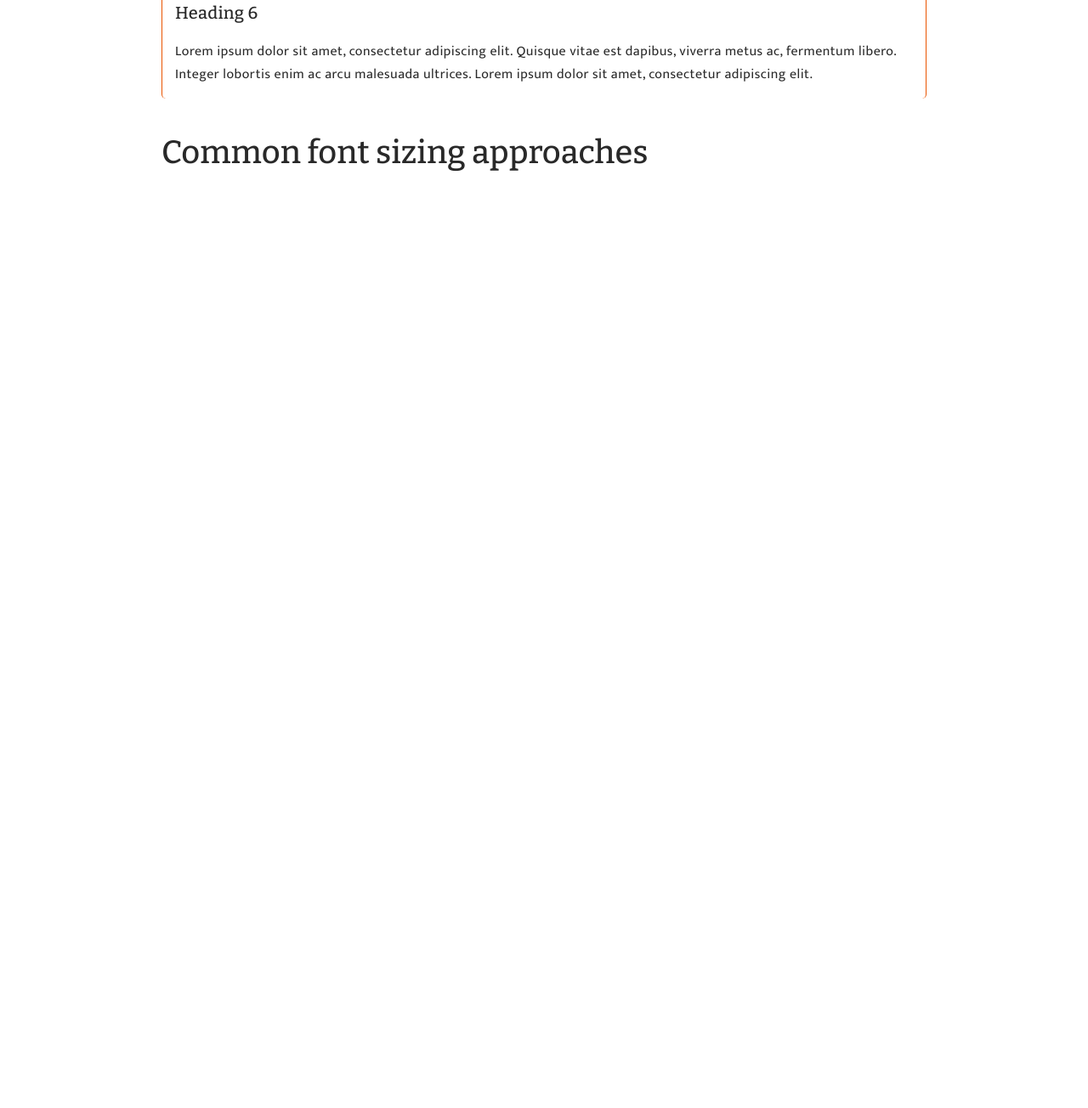
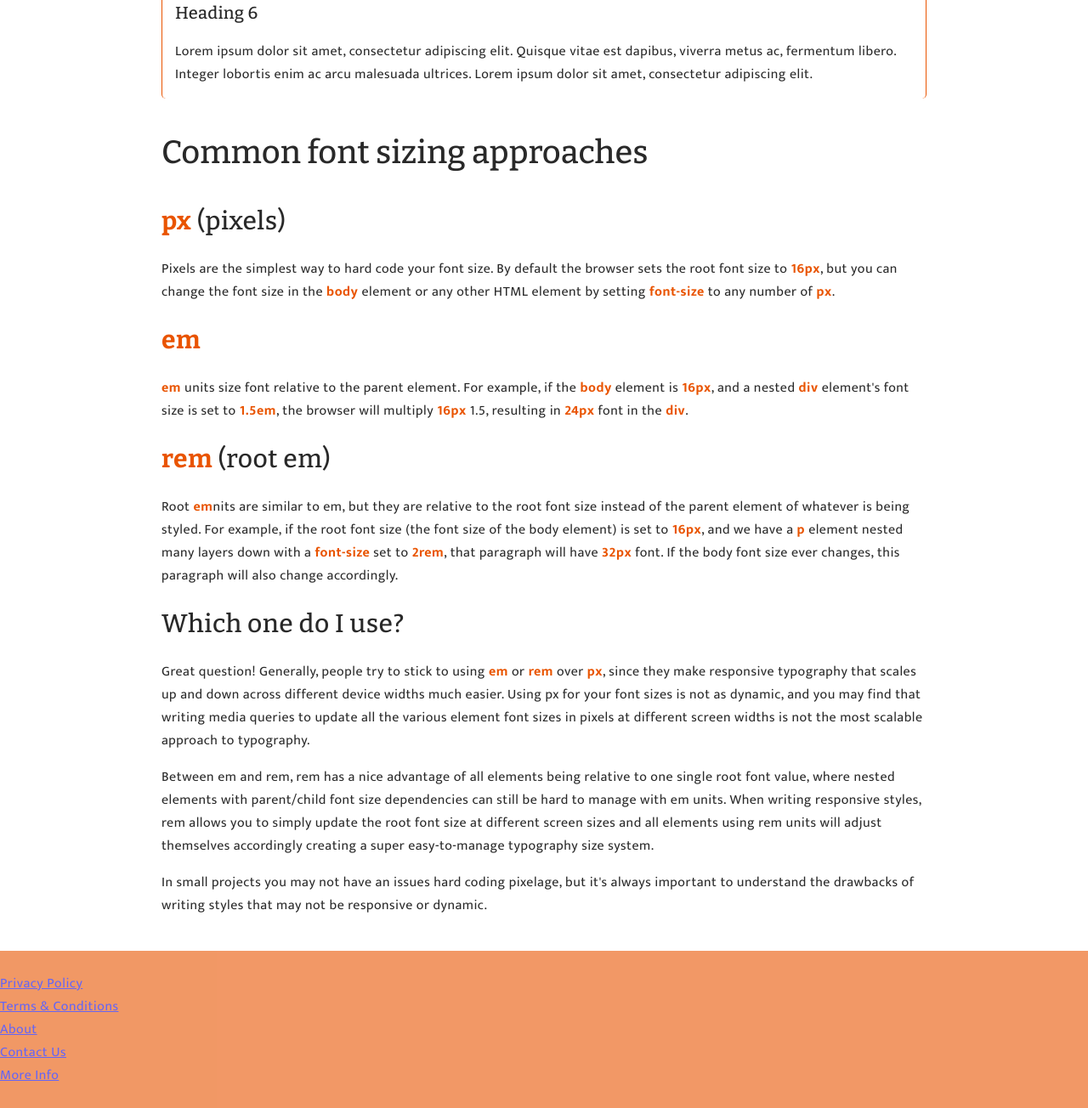
Before and after one commit to leila-bekirkhan/HTML-CSS, a plain HTML site: page 1-markup/1-small-pages/blog-post-typography/index.html in a window 1280 px wide. Shown: the part 1596-2900 px from the top of the page at 85% size. Before the commit the page ends 1838 px from the top, so only its background shows below. Drawn offline with nearby package versions, Linux system fonts and the light colour scheme.

Commit message:
subsection title, footer markup

```diff
--- a/1-markup/1-small-pages/blog-post-typography/css/styles.css
+++ b/1-markup/1-small-pages/blog-post-typography/css/styles.css
@@ -150,3 +150,14 @@ section {
   font-size: 20px;
   letter-spacing: 0.25px;
 }
+
+.section-subtitle {
+  font-size: 30px;
+  margin: 25px 0;
+}
+
+.footer {
+  background-color: #e95400;
+  opacity: .6;
+  padding: 25px 0;
+}
--- a/1-markup/1-small-pages/blog-post-typography/index.html
+++ b/1-markup/1-small-pages/blog-post-typography/index.html
@@ -58,12 +58,45 @@
 
         <section>
           <h3 class="section-title">Common font sizing approaches</h3>
+
+          <h4 class="section-subtitle"><span class="accent">px</span> (pixels)</h4>
+          <p>Pixels are the simplest way to hard code your font size. By default the browser sets the root font size to <span class="accent">16px</span>, but you can change the font size in the <span class="accent">body</span> element or any other HTML element by setting <span class="accent">font-size</span> to any number of <span class="accent">px</span>.</p>
+
+          <h4 class="section-subtitle accent">em</h4>
+          <p><span class="accent">em</span> units size font relative to the parent element. For example, if the <span class="accent">body</span> element is <span class="accent">16px</span>, and a nested <span class="accent">div</span> element's font size is set to <span class="accent">1.5em</span>, the browser will multiply <span class="accent">16px</span> 1.5, resulting in <span class="accent">24px</span> font in the <span class="accent">div</span>.</p>
+
+          <h4 class="section-subtitle"><span class="accent">rem</span> (root em)</h4>
+          <p>Root <span class="accent">em</span>nits are similar to em, but they are relative to the root font size instead of the parent element of whatever is being styled. For example, if the root font size (the font size of the body element) is set to <span class="accent">16px</span>, and we have a <span class="accent">p</span> element nested many layers down with a <span class="accent">font-size</span> set to <span class="accent">2rem</span>, that paragraph will have <span class="accent">32px</span> font. If the body font size ever changes, this paragraph will also change accordingly.</p>
+
+          <h4 class="section-subtitle">Which one do I use?</h4>
+          <p>Great question! Generally, people try to stick to using <span class="accent">em</span> or <span class="accent">rem</span> over <span class="accent">px</span>, since they make responsive typography that scales up and down across different device widths much easier. Using px for your font sizes is not as dynamic, and you may find that writing media queries to update all the various element font sizes in pixels at different screen widths is not the most scalable approach to typography.</p>
+          <p>Between em and rem, rem has a nice advantage of all elements being relative to one single root font value, where nested elements with parent/child font size dependencies can still be hard to manage with em units. When writing responsive styles, rem allows you to simply update the root font size at different screen sizes and all elements using rem units will adjust themselves accordingly creating a super easy-to-manage typography size system.</p>
+          <p>In small projects you may not have an issues hard coding pixelage, but it's always important to understand the drawbacks of writing styles that may not be responsive or dynamic.</p>
         </section>
-
       </article>
     </main>
 
-    <footer></footer>
+    <footer class="footer">
+      <nav class="footer-nav">
+        <ul class="footer-nav-list">
+          <li>
+            <a class="footer-nav-link" href="#">Privacy Policy</a>
+          </li>
+          <li>
+            <a class="footer-nav-link" href="#">Terms & Conditions</a>
+          </li>
+          <li>
+            <a class="footer-nav-link" href="#">About</a>
+          </li>
+          <li>
+            <a class="footer-nav-link" href="#">Contact Us</a>
+          </li>
+          <li>
+            <a class="footer-nav-link" href="#">More Info</a>
+          </li>
+        </ul>
+      </nav>
+    </footer>
 
   </body>
 
```
